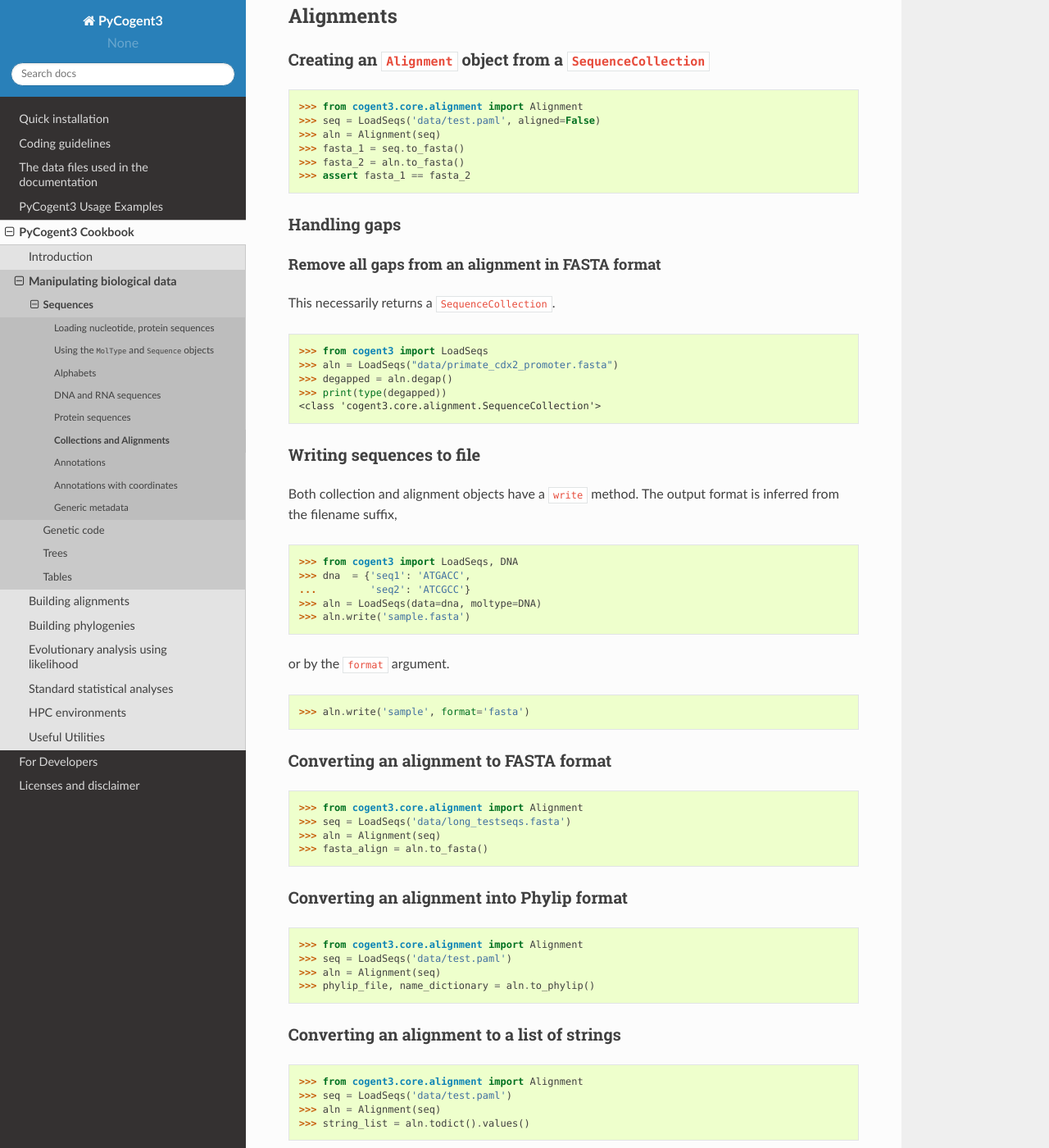
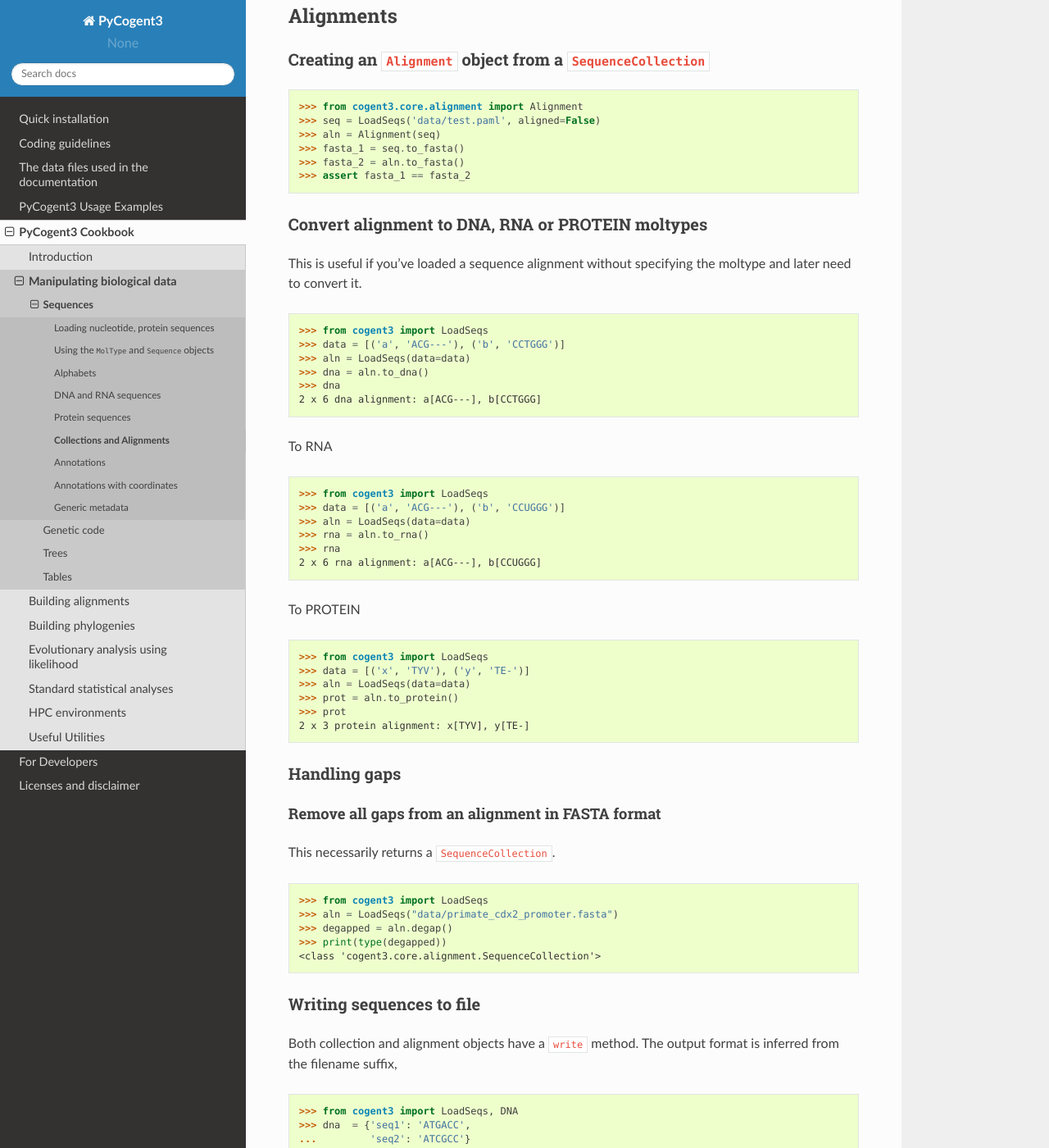
Before and after one commit to cogent3/cogent3, a Sphinx documentation site: the page built from doc/cookbook/alignments.rst, in a window 1280 px wide and 1400 px high, scrolled down 5407 px. Shown: the whole window at 82% size. Built offline with Sphinx 7.4.7 and the Read the Docs theme 2.0.0, drawn with Linux system fonts in a browser that asks for light colours; formulas are drawn with MathJax 3.

Commit message:
FIX: to_dna and to_rna methods on ArrayAlignment now work
[FIXED] make these methods, defined on SequenceCollection, more robust
    plus added a to_protein() method.

```diff
--- a/doc/cookbook/alignments.rst
+++ b/doc/cookbook/alignments.rst
@@ -292,6 +292,42 @@ Creating an ``Alignment`` object from a ``SequenceCollection``
     >>> fasta_1 = seq.to_fasta()
     >>> fasta_2 = aln.to_fasta()
     >>> assert fasta_1 == fasta_2
+
+Convert alignment to DNA, RNA or PROTEIN moltypes
+"""""""""""""""""""""""""""""""""""""""""""""""""
+
+This is useful if you've loaded a sequence alignment without specifying the moltype and later need to convert it.
+
+.. doctest::
+
+    >>> from cogent3 import LoadSeqs
+    >>> data = [('a', 'ACG---'), ('b', 'CCTGGG')]
+    >>> aln = LoadSeqs(data=data)
+    >>> dna = aln.to_dna()
+    >>> dna
+    2 x 6 dna alignment: a[ACG---], b[CCTGGG]
+
+To RNA
+
+.. doctest::
+
+    >>> from cogent3 import LoadSeqs
+    >>> data = [('a', 'ACG---'), ('b', 'CCUGGG')]
+    >>> aln = LoadSeqs(data=data)
+    >>> rna = aln.to_rna()
+    >>> rna
+    2 x 6 rna alignment: a[ACG---], b[CCUGGG]
+
+To PROTEIN
+
+.. doctest::
+
+    >>> from cogent3 import LoadSeqs
+    >>> data = [('x', 'TYV'), ('y', 'TE-')]
+    >>> aln = LoadSeqs(data=data)
+    >>> prot = aln.to_protein()
+    >>> prot
+    2 x 3 protein alignment: x[TYV], y[TE-]
 
 Handling gaps
 """""""""""""
```
Also changed, not shown: 2 other files.
